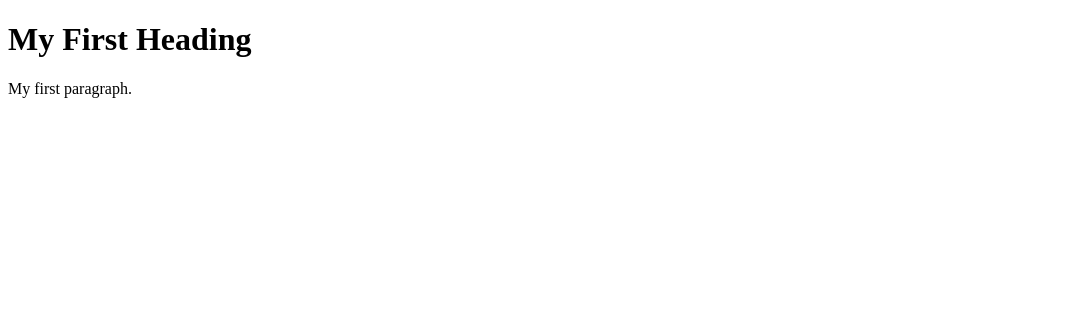
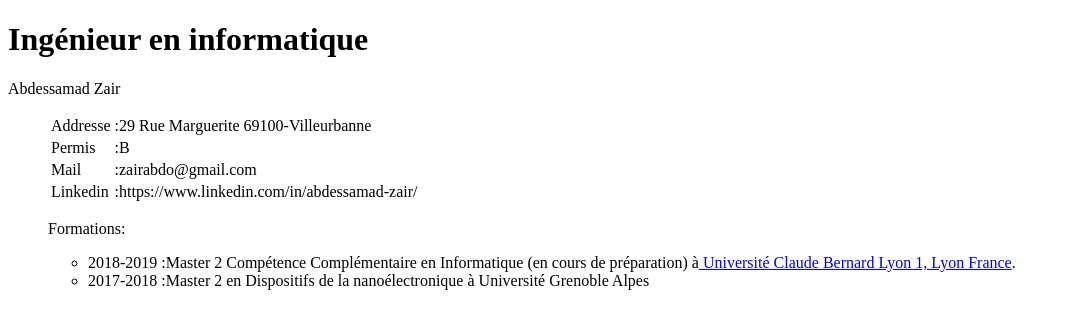
Before and after one commit to zairabdo/cv, a plain HTML site: page index.html in a window 1280 px wide. Shown: the whole page, without its empty margins (0-1070 px from the left). Drawn offline with Linux system fonts and the light colour scheme.

Commit message:
Update index.html

```diff
--- a/index.html
+++ b/index.html
@@ -2,9 +2,30 @@
 <!DOCTYPE html>
 <html>
 	<head>
+	<link rel="stylesheet" href="style.css"  />
 	</head>
 	<body>
-		<h1>My First Heading</h1>
-		<p>My first paragraph.</p>
+	<h1>Ingénieur en informatique</h1>
+	<p>Abdessamad Zair</p>
+		<ul>
+		<table>
+		<td>Addresse </td>
+		<td> :29 Rue Marguerite 69100-Villeurbanne</td>
+		</tr>
+		<tr>
+		<td>Permis </td>
+		<td> :B</td>
+		</tr>
+	    <tr><td>Mail </td>
+		<td> :zairabdo@gmail.com</td></tr>
+	    <tr><td>Linkedin </td>
+		<td> :https://www.linkedin.com/in/abdessamad-zair/</td></tr></li>
+		</ul>
+		</table>
+	<p>Formations:</p>
+		<ul>
+		<li>2018-2019 :Master 2 Compétence Complémentaire en Informatique (en cours de préparation) à<a href="https://www.univ-lyon1.fr/" target="blank"> Université Claude Bernard Lyon 1, Lyon France</a>.</li>
+        <li>2017-2018 :Master 2 en Dispositifs de la nanoélectronique à Université Grenoble Alpes</li>
+		</ul>
 	</body>
 </html>
```
